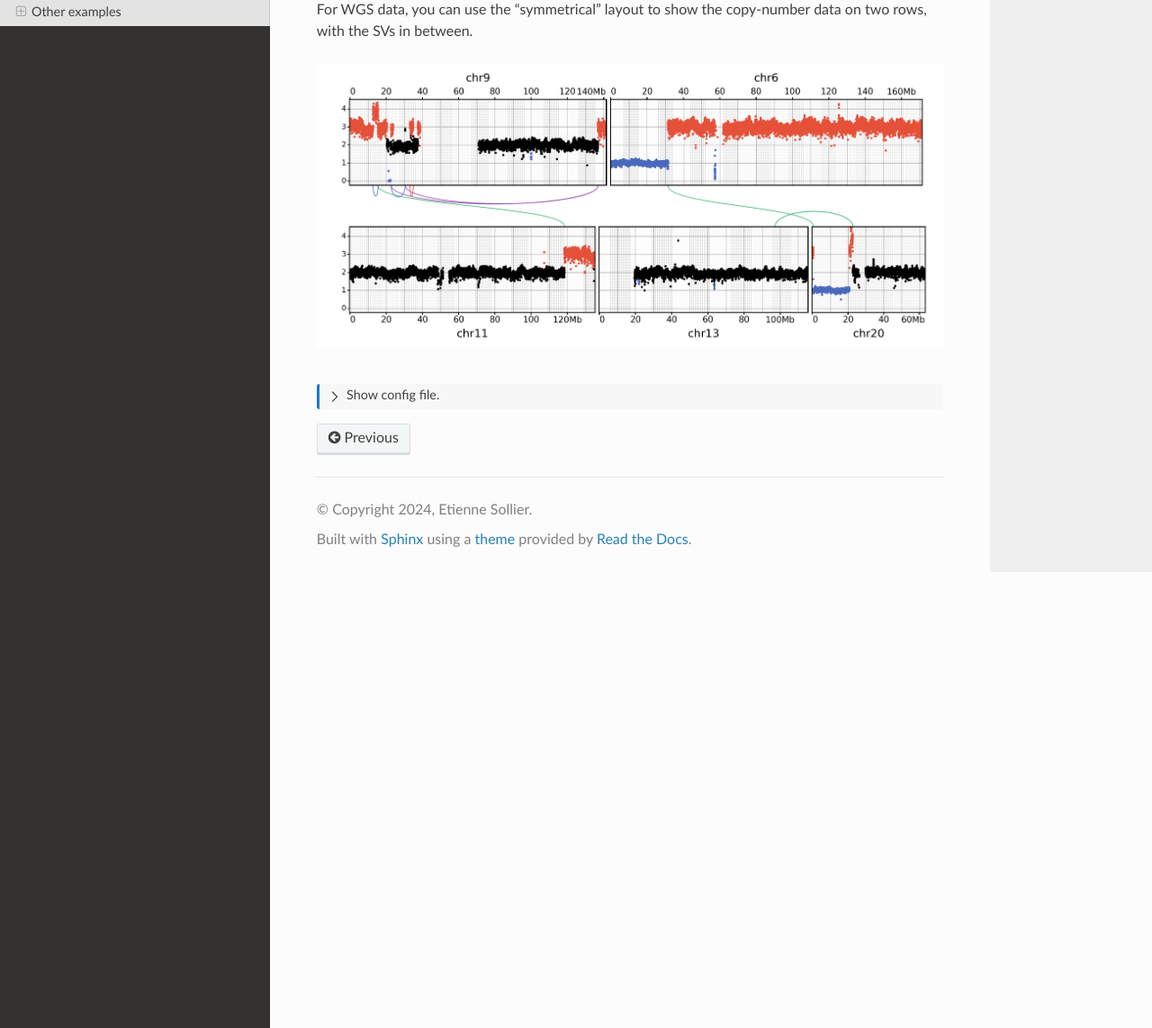
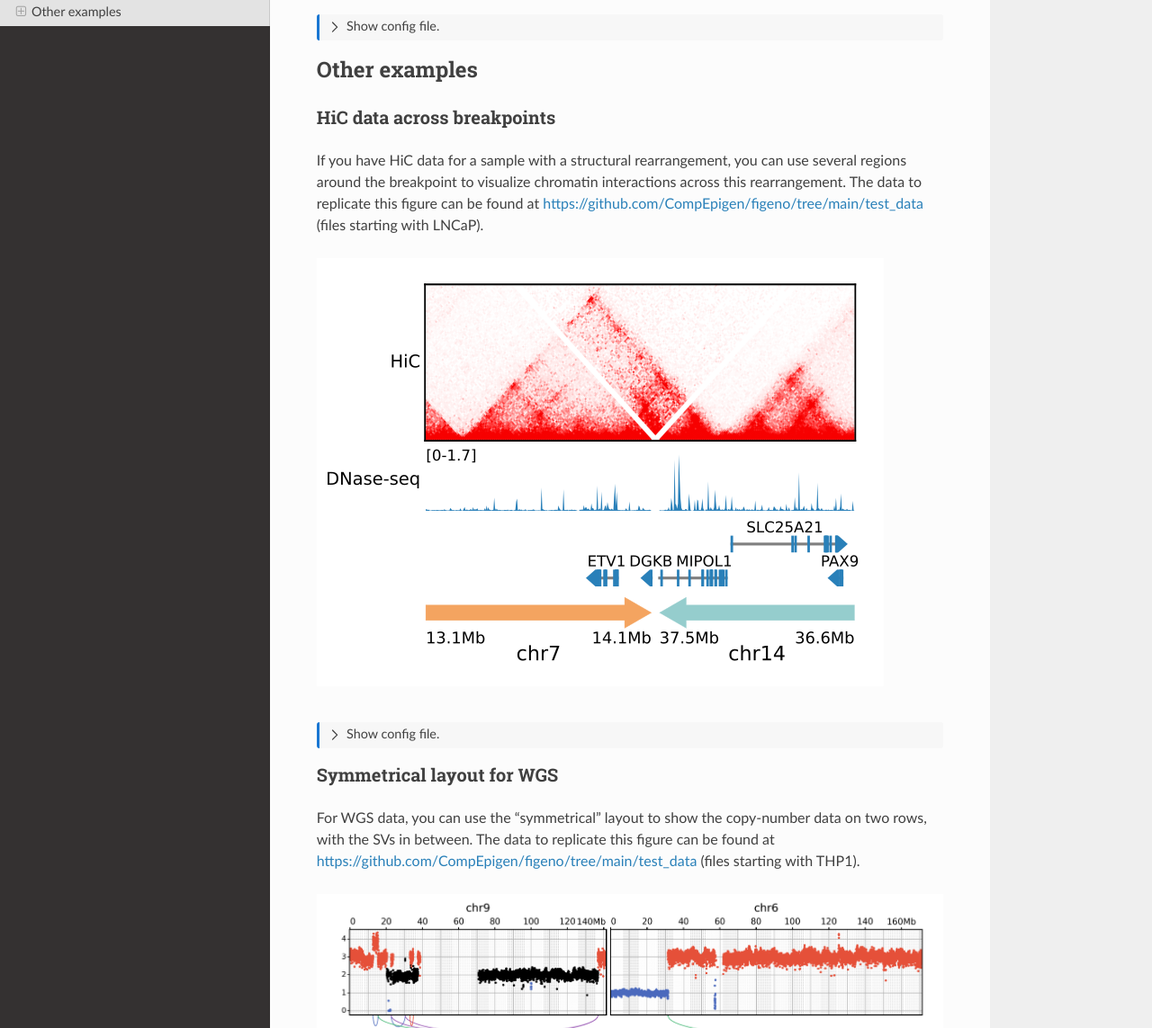
Before and after one commit to CompEpigen/figeno, a Sphinx documentation site: the page built from docs/content/examples.rst, in a window 1280 px wide and 1400 px high, scrolled down 2272 px, cut to the strip 257-1400 px from the top of the window. Shown: the whole strip at 90% size. Built offline with Sphinx 7.4.7 and the Read the Docs theme 2.0.0, drawn with Linux system fonts in a browser that asks for light colours; some of the changed text lies outside the part shown.

Commit message:
update docs: additional examples and dropdown for config files

```diff
--- a/docs/content/examples.rst
+++ b/docs/content/examples.rst
@@ -9,6 +9,8 @@ You are free to combine tracks however you like, but to help you get started we
 
 bigwig
 ^^^^^^
+
+A simple template with a single bigwig track, as well a chr_axis and a genes track. You can of course add additional tracks after initializing this template.
 
 .. image:: images/template_bigwig.png
 
@@ -82,6 +84,8 @@ bigwig
 
 hic
 ^^^
+
+A simple template with a single hic track (showing chromatin interactions from HiC data in .cool format), as well a chr_axis and a genes track. You can of course add additional tracks after inializing this template.
 
 .. image:: images/template_hic.png
 
@@ -474,10 +478,111 @@ wgs_circos
 Other examples
 ---------------
 
+HiC data across breakpoints
+^^^^^^^^^^^^^^^^^^^^^^^^^^^
+
+If you have HiC data for a sample with a structural rearrangement, you can use several regions around the breakpoint to visualize chromatin interactions across this rearrangement. The data to replicate this figure can be found at https://github.com/CompEpigen/figeno/tree/main/test_data (files starting with LNCaP).
+
+.. image:: images/example_hic.png
+
+.. toggle::
+
+  .. code:: json
+
+    {
+    	"general": {
+    		"layout": "horizontal",
+    		"reference": "hg38"
+    	},
+    	"output": {
+    		"dpi": 400,
+    		"file": "LNCaP_figure.svg",
+    		"width": 80
+    	},
+    	"regions": [
+    		{
+    			"chr": "7",
+    			"start": 13100000,
+    			"end": 14150000,
+    			"color": "#f4a460"
+    		},
+    		{
+    			"chr": "14",
+    			"start": 37510000,
+    			"end": 36600000,
+    			"color": "#95CDCD"
+    		}
+    	],
+    	"highlights": [],
+    	"tracks": [
+    		{
+    			"type": "hic",
+    			"height": 25,
+    			"margin_above": 1.5,
+    			"bounding_box": true,
+    			"fontscale": 1,
+    			"label": "HiC   ",
+    			"label_rotate": false,
+    			"file": "LNCaP_subset_hg38.cool",
+    			"color_map": "red",
+    			"pixel_border": false,
+    			"upside_down": false,
+    			"max_dist": "1300",
+    			"extend": true,
+    			"scale": "auto",
+    			"scale_max_percentile": 90,
+    			"show_colorbar": false,
+    			"interactions_across_regions": true,
+    			"double_interactions_across_regions": true
+    		},
+    		{
+    			"type": "bigwig",
+    			"height": 10,
+    			"margin_above": 1.5,
+    			"bounding_box": false,
+    			"fontscale": 1,
+    			"label": "DNase-seq",
+    			"label_rotate": false,
+    			"file": "LNCaP_ENCFF282KWR_subset.bigwig",
+    			"color": "#2980b9",
+    			"n_bins": 500,
+    			"scale": "auto",
+    			"scale_pos": "corner"
+    		},
+    		{
+    			"type": "genes",
+    			"height": 11,
+    			"margin_above": 1.5,
+    			"bounding_box": false,
+    			"fontscale": 1,
+    			"label": "",
+    			"label_rotate": false,
+    			"style": "default",
+    			"collapsed": true,
+    			"only_protein_coding": true,
+    			"exon_color": "#2980b9",
+    			"genes": "auto"
+    		},
+    		{
+    			"type": "chr_axis",
+    			"height": 10,
+    			"margin_above": 1.5,
+    			"bounding_box": false,
+    			"fontscale": 0.8,
+    			"label": "",
+    			"label_rotate": false,
+    			"style": "arrow",
+    			"unit": "Mb",
+    			"ticklabels_pos": "below",
+    			"ticks_interval": "auto"
+    		}
+    	]
+    }
+
 Symmetrical layout for WGS
 ^^^^^^^^^^^^^^^^^^^^^^^^^^
 
-For WGS data, you can use the "symmetrical" layout to show the copy-number data on two rows, with the SVs in between.
+For WGS data, you can use the "symmetrical" layout to show the copy-number data on two rows, with the SVs in between. The data to replicate this figure can be found at https://github.com/CompEpigen/figeno/tree/main/test_data (files starting with THP1).
 
 .. image:: images/example_symmetrical.png
 
```
Also changed, not shown: docs/content/images/example_hic.png (added).
